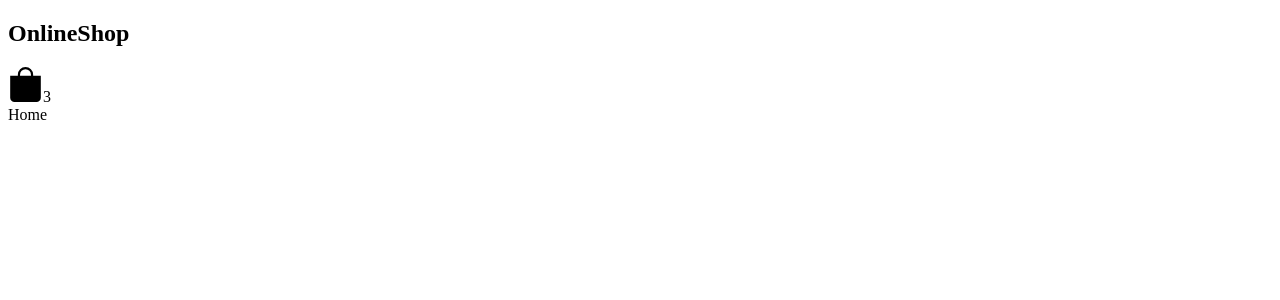
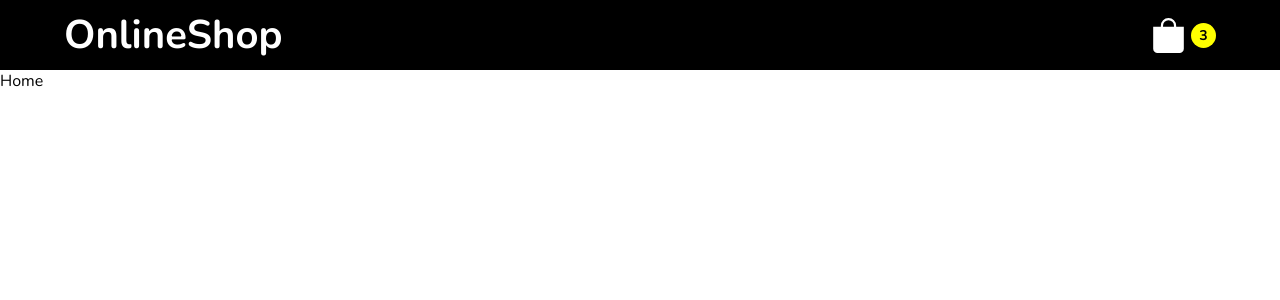
Before and after one commit to Krzychu142/redux-shop, a React (Create React App) app in the folder client/: page / in a window 1280 px wide. Shown: the top 300 px of the page. Built offline with nearby package versions, Linux system fonts and the light colour scheme.

Commit message:
feat(episod-2): finish

```diff
--- /dev/null
+++ b/client/src/App.css
@@ -0,0 +1,11 @@
+@import url('https://fonts.googleapis.com/css2?family=Nunito:wght@200;400;700&display=swap');
+
+* {
+    padding: 0;
+    margin: 0;
+    box-sizing: border-box;
+}
+
+html {
+    font-family: 'Nunito', sans-serif;
+}
--- a/client/src/App.js
+++ b/client/src/App.js
@@ -1,5 +1,6 @@
 import React from "react";
 import { BrowserRouter, Route, Routes, Redirect } from "react-router-dom";
+import "./App.css";
 import Navbar from "./components/Navbar";
 import Cart from "./components/Cart";
 import Home from "./components/Home";
--- a/client/src/components/Navbar.jsx
+++ b/client/src/components/Navbar.jsx
@@ -1,18 +1,32 @@
-import React from 'react'
+import React from "react";
+import { Link } from "react-router-dom";
+import '../styles/navbar.css'
 
 const Navbar = () => {
   return (
-    <nav className='nav-bar'>
-      <h2>OnlineShop</h2>
-      <div className="nav-bar"></div>
-      <svg xmlns="http://www.w3.org/2000/svg" width="35" height="35" fill="currentColor" className="bi bi-bag-fill" viewBox="0 0 16 16">
-        <path d="M8 1a2.5 2.5 0 0 1 2.5 2.5V4h-5v-.5A2.5 2.5 0 0 1 8 1zm3.5 3v-.5a3.5 3.5 0 1 0-7 0V4H1v10a2 2 0 0 0 2 2h10a2 2 0 0 0 2-2V4h-3.5z"/>
-      </svg>
-      <span className="bag-quantiti">
-        <span>3</span>
-      </span>
+    <nav className="nav-bar">
+      <Link to="/">
+        <h2>OnlineShop</h2>
+      </Link>
+      <Link to="/cart">
+        <div className="nav-bag">
+          <svg
+            xmlns="http://www.w3.org/2000/svg"
+            width="35"
+            height="35"
+            fill="currentColor"
+            className="bi bi-bag-fill"
+            viewBox="0 0 16 16"
+          >
+            <path d="M8 1a2.5 2.5 0 0 1 2.5 2.5V4h-5v-.5A2.5 2.5 0 0 1 8 1zm3.5 3v-.5a3.5 3.5 0 1 0-7 0V4H1v10a2 2 0 0 0 2 2h10a2 2 0 0 0 2-2V4h-3.5z" />
+          </svg>
+          <span className="bag-quantiti">
+            <span>3</span>
+          </span>
+        </div>
+      </Link>
     </nav>
-  )
-}
+  );
+};
 
-export default Navbar
+export default Navbar;
--- /dev/null
+++ b/client/src/styles/navbar.css
@@ -0,0 +1,36 @@
+.nav-bar {
+    height: 70px;
+    background-color: black;
+    display: flex;
+    justify-content: space-between;
+    align-items: center;
+    padding: 0 4rem;
+}
+
+.nav-bar a{
+    text-decoration: none;
+    color: white;
+}
+
+.nav-bar h2 {
+    font-size: 40px;
+}
+
+.nav-bag {
+    display: flex;
+    align-items: center;
+}
+
+.bag-quantiti {
+    display: flex;
+    align-items: center;
+    justify-content: center;
+    height: 25px;
+    width: 25px;
+    background-color: yellow;
+    border-radius: 50%;
+    font-size: 14px;
+    font-weight: 700;
+    color: black;
+    margin-left: 5px;
+}
```
